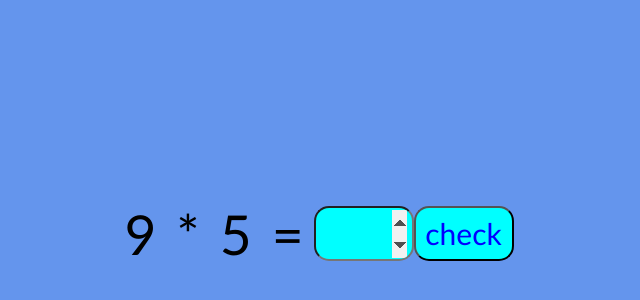
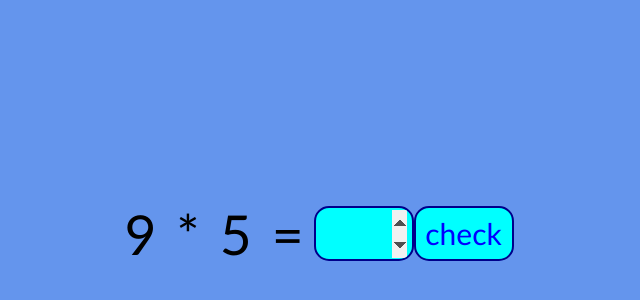
Before and after one commit to DariusJWright/Math-Practice, a plain HTML site: page index.html in a window 1280 px wide. Shown: the part 166-466 px from the top of the page, without its empty margins (326-966 px from the left). Drawn offline with Linux system fonts and the light colour scheme.

Commit message:
changed some styles

```diff
--- a/assets/script.js
+++ b/assets/script.js
@@ -20,6 +20,7 @@ const checkAnswer = () => {
     window.location.reload();
   }
 };
+
 checkButtonEl.addEventListener('click', checkAnswer);
 answerEl.addEventListener('keyup', function(e) {
   if (e.keyCode === 13) {
--- a/assets/style.css
+++ b/assets/style.css
@@ -38,6 +38,7 @@ input {
   font-size: 40px;
   text-align: center;
   outline: none;
+  border: 2px solid darkblue;
 }
 
 button {
@@ -47,4 +48,5 @@ button {
   border-radius: 15px;
   color: blue;
   background: cyan;
+  border: 2px solid darkblue;
 }
```
